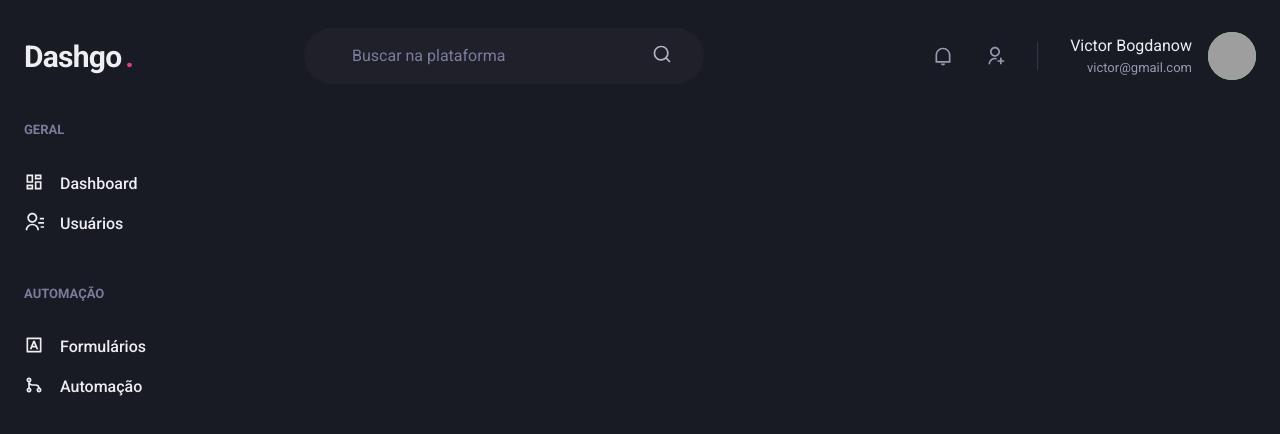
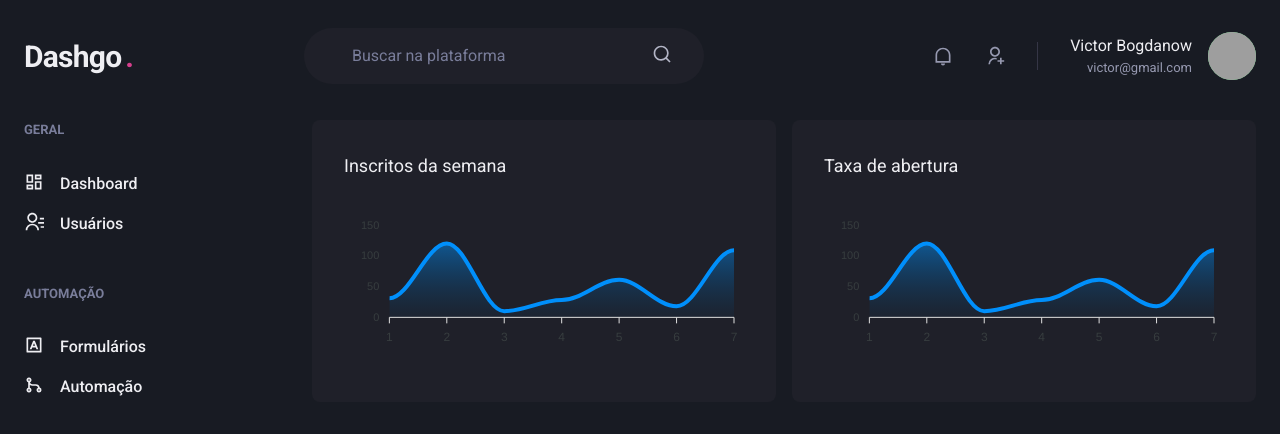
Before and after one commit to Victor-BwD/Dash.Insight, a Next.js app: page /dashboard in a window 1280 px wide. Shown: the top 434 px of the page. Built offline with nearby package versions, Linux system fonts and the light colour scheme; grey boxes are pictures that could not be loaded.

Commit message:
Importação do apexcharts e criação dos charts

```diff
--- a/package.json
+++ b/package.json
@@ -12,9 +12,11 @@
     "@chakra-ui/react": "^1.6.3",
     "@emotion/react": "^11.4.0",
     "@emotion/styled": "^11.3.0",
+    "apexcharts": "^3.27.1",
     "framer-motion": "^4.1.17",
     "next": "10.2.3",
     "react": "17.0.2",
+    "react-apexcharts": "^1.3.9",
     "react-dom": "17.0.2",
     "react-icons": "^4.2.0"
   },
--- a/src/pages/dashboard.tsx
+++ b/src/pages/dashboard.tsx
@@ -1,6 +1,65 @@
-import { Flex } from "@chakra-ui/react";
+import { Box, Flex, SimpleGrid, Text, theme } from "@chakra-ui/react";
+import dynamic from 'next/dynamic'
 import { Header } from "../components/Header";
 import { Sidebar } from "../components/Sidebar";
+
+
+const Chart = dynamic(() => import('react-apexcharts'), {
+    ssr: false,
+})
+
+const options = {
+    chart: {
+        toolbar: {
+            show: false,
+        },
+        zoom: {
+            enabled: false,
+        },
+        forecolor: theme.colors.gray[500],
+    },
+    grid: {
+        show: false,
+    },
+    dataLabels: {
+        enabled: false,
+    },
+    tooltip: {
+        enabled: false,
+    },
+    /*xaxis: {
+        type: "datetime",
+        axisBorder: {
+            color: theme.colors.gray[600]
+        },
+        axisTicks: {
+            color: theme.colors.gray[600]
+        },
+        categories:[
+
+            '2021-03-18T00:00:00.00Z',
+            '2021-03-19T00:00:00.00Z',
+            '2021-03-20T00:00:00.00Z',
+            '2021-03-21T00:00:00.00Z',
+            '2021-03-22T00:00:00.00Z',
+            '2021-03-23T00:00:00.00Z',
+            '2021-03-24T00:00:00.00Z',
+        ],
+    },*/
+    fill: {
+        opacity: 0.3,
+        type: 'gradient',
+        gradient: {
+            shade: 'dark',
+            opacityFrom: 0.7,
+            opacityTo: 0.3,
+        },
+    },
+};
+
+const series = [
+    { name: 'series1', data: [31, 120, 10, 28, 61, 18, 109]}
+];
 
 export default function Dashboard(){
     return (
@@ -9,6 +68,18 @@
 
             <Flex width="100%" my="6" maxWidth={1480} mx="auto" px="6">
                 <Sidebar/>
+
+                <SimpleGrid flex="1" gap="4" minChildWidth="320px" align="flex-start">
+                    <Box p="8" bg="gray.800" borderRadius={8} /*pb=4*/>
+                        <Text fontSize="large" mb="4">Inscritos da semana</Text>
+                        <Chart options={options} series={series} type="area" height={160} />
+                    </Box>
+                    <Box p="8" bg="gray.800" borderRadius={8} pb="4">
+                        <Text fontSize="large" mb="4">Taxa de abertura</Text>
+                        <Chart options={options} series={series} type="area" height={160} />
+                    </Box>
+
+                </SimpleGrid>
             </Flex>
         </Flex>
     )
```
Also changed, not shown: 1 other file (tests, documents, lock files or other folders).
